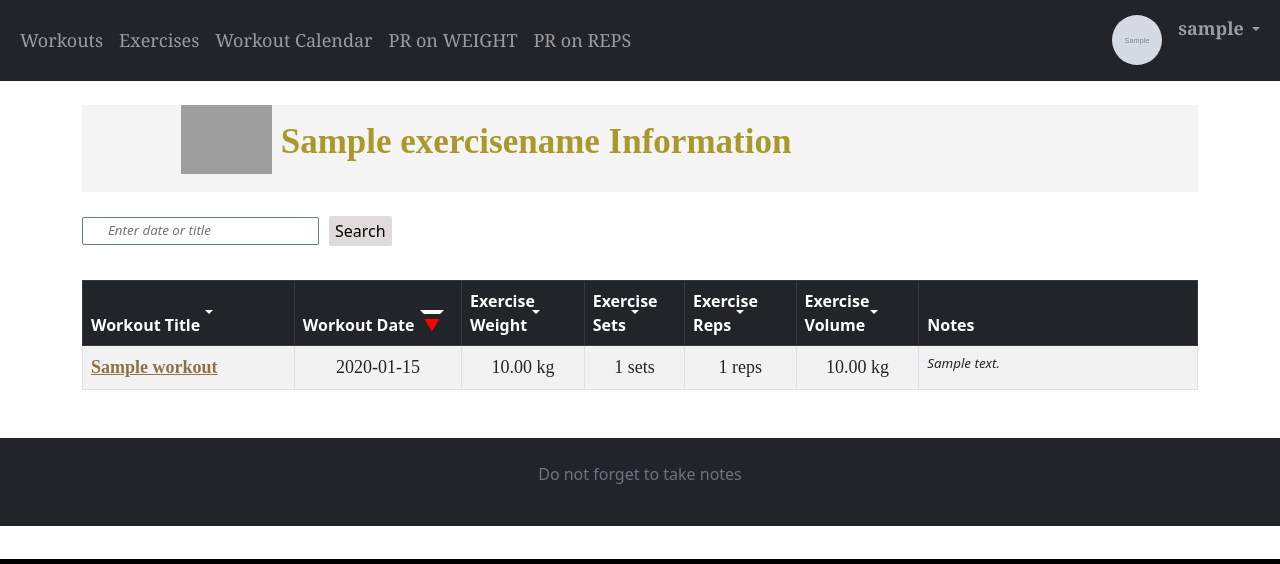
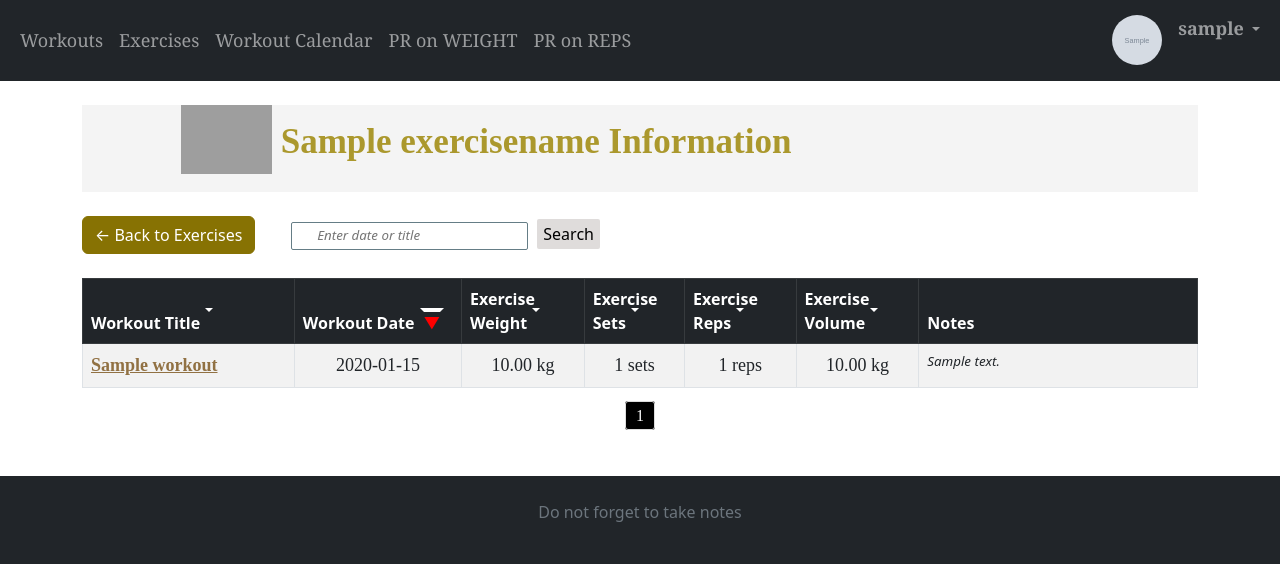
Before and after one commit to TomaDovydene/Workout_Journal.py, a Django app: page /journal/exercise_workouts/1/ in a window 1280 px wide. Shown: the part 241-805 px from the top of the page. Run offline with Django 4.2, Linux system fonts and the light colour scheme; a user stored in the database is signed in; tables that the repository leaves empty hold one stand-in row (values such as "Sample post"); grey boxes marked "Sample" are stand-in pictures; grey boxes are pictures that could not be loaded.

Commit message:
2023-06-16 15:35 edit psl'e back and go mygtukai. paginator exercise_workout

```diff
--- a/mysite/journal/forms.py
+++ b/mysite/journal/forms.py
@@ -21,11 +21,15 @@ class ProfileUpdateForm(forms.ModelForm):
 class WorkoutForm(forms.ModelForm):
     notes = forms.CharField(max_length=200, required=False, widget=forms.Textarea(attrs={'rows': 3}))
 
+    def __init__(self, *args, **kwargs):
+        super(WorkoutForm, self).__init__(*args, **kwargs)
+        self.fields['date'].required = True
+
     class Meta:
         model = Workout
         fields = ['title', 'date', 'notes']
         widgets = {
-            'date': forms.DateInput(attrs={'type': 'date', 'placeholder': 'YYYY-MM-DD', 'style': 'color: #999'}),
+            'date': forms.DateInput(attrs={'type': 'date', 'placeholder': 'YYYY-MM-DD', 'style': 'color: #020202'}),
         }
 
 
--- a/mysite/journal/models.py
+++ b/mysite/journal/models.py
@@ -4,7 +4,7 @@ from django.contrib.auth.models import User
 from datetime import datetime
 from django.urls import reverse
 from PIL import Image
-
+# python manage.py runserver 2000
 # Create your models here.
 
 
--- a/mysite/journal/templates/exercise_workouts.html
+++ b/mysite/journal/templates/exercise_workouts.html
@@ -20,12 +20,13 @@
 
 <br>
 
-<div style="display: flex; justify-content: space-between;">
+<div class="flex-container">
+    <a href="{% url 'exercises' %}" class="btn custom-btn-back">
+        &larr; Back to Exercises
+    </a> &nbsp; &nbsp; &nbsp;
     <form method="GET" action="{% url 'exercise_workouts' exercise_name.id %}" class="search-form">
         <div class="search-input">
             <input type="text" name="search" placeholder="Enter date or title" class="search-field">
-        </div>
-        <div>
             <button type="submit" class="search-button">Search</button>
         </div>
     </form>
@@ -75,6 +76,28 @@
     </tbody>
 </table>
 
+<div class="pagination">
+    <span class="step-links">
+        {% if workouts.has_previous %}
+            <a href="?page=1">&laquo; first</a>
+            <a href="?page={{ workouts.previous_page_number }}">previous</a>
+        {% endif %}
+
+        {% for num in workouts.paginator.page_range %}
+            {% if num == workouts.number %}
+                <span class="current-page">{{ num }}</span>
+            {% else %}
+                <a href="?page={{ num }}">{{ num }}</a>
+            {% endif %}
+        {% endfor %}
+
+        {% if workouts.has_next %}
+            <a href="?page={{ workouts.next_page_number }}">next</a>
+            <a href="?page={{ workouts.paginator.num_pages }}">last &raquo;</a>
+        {% endif %}
+    </span>
+</div>
+
 <script src="{% static 'js/sort-table.js' %}"></script>
 
 <style>
@@ -108,8 +131,7 @@
 .search-form {
     display: flex;
     align-items: center;
-    justify-content: space-between;
-    margin-bottom: 10px;
+    margin-left: 5px;
 }
 
 .search-input {
@@ -122,6 +144,7 @@
     border-radius: 2px;
     font-style: italic;
     font-size: smaller;
+    margin-right: 5px;
 }
 
 .search-button {
@@ -151,6 +174,54 @@
 .link-style-table:hover {
     color: #5b472a;
 }
+
+.custom-btn-back {
+    background-color: #877203;
+    border-color: #877203;
+    color: white;
+    margin-right: 10px;
+}
+
+.custom-btn-back:hover {
+    background-color: #675702;
+}
+
+.flex-container {
+    display: flex;
+    align-items: center;
+}
+
+.pagination {
+    display: flex;
+    justify-content: center;
+    margin-top: 10px;
+    font-family: Times New Roman, serif;
+}
+
+.pagination a,
+.pagination .current-page {
+    color: #000;
+    padding: 5px 10px;
+    margin: 0 2px;
+    border: 1px solid #ddd;
+    border-radius: 3px;
+    text-decoration: none;
+}
+
+.pagination a:hover {
+    background-color: #f5f5f5;
+}
+
+.pagination .current-page {
+    background-color: #000;
+    color: #fff;
+}
+
+.pagination .disabled-link {
+    color: #999;
+    pointer-events: none;
+    cursor: default;
+}
 </style>
 
 {% endblock %}
--- a/mysite/journal/views.py
+++ b/mysite/journal/views.py
@@ -1,6 +1,6 @@
 import itertools
 from django.shortcuts import render, get_object_or_404
-from django.urls import reverse_lazy
+from django.urls import reverse_lazy, reverse
 from django.utils.decorators import method_decorator
 from .models import Exercise, Workout, ExerciseName
 from django.views import generic
@@ -209,10 +209,12 @@ def edit_exercise(request, exercise_id):
                 exercise.exercise_name = exercise_name
 
         exercise.save()
-        return redirect('workout', workout_id=exercise.workout.id)
+        return redirect(reverse('workout', kwargs={'workout_id': exercise.workout_id}))
 
-    return render(request, 'edit_exercise.html', {'exercise': exercise})
-
+    context = {
+        'exercise': exercise,
+    }
+    return render(request, 'edit_exercise.html', context)
 
 @login_required
 def delete_exercise(request, exercise_id):
@@ -289,9 +291,12 @@ def exercise_workouts(request, exercise_name_id):
             Q(date__icontains=query)
         )
 
+    paginator = Paginator(workouts, 8)
+    page_number = request.GET.get('page')
+    page_obj = paginator.get_page(page_number)
+
     workout_info = {}
-
-    for workout in workouts:
+    for workout in page_obj:
         exercises = workout.exercises.filter(exercise_name__exact=exercise_name)
         total_weight = exercises.aggregate(Sum('weight'))['weight__sum']
 
@@ -307,6 +312,7 @@ def exercise_workouts(request, exercise_name_id):
         'workout_info': workout_info,
         'exercise_name': exercise_name,
         'query': query if query else '',
+        'workouts': page_obj,
     }
     return render(request, 'exercise_workouts.html', context=context)
 
```
Also changed, not shown: mysite/journal/templates/edit_exercise.html (+17 -0 lines), mysite/journal/templates/edit_workout.html (+20 -0 lines), mysite/journal/templates/workout.html (+14 -2 lines).
